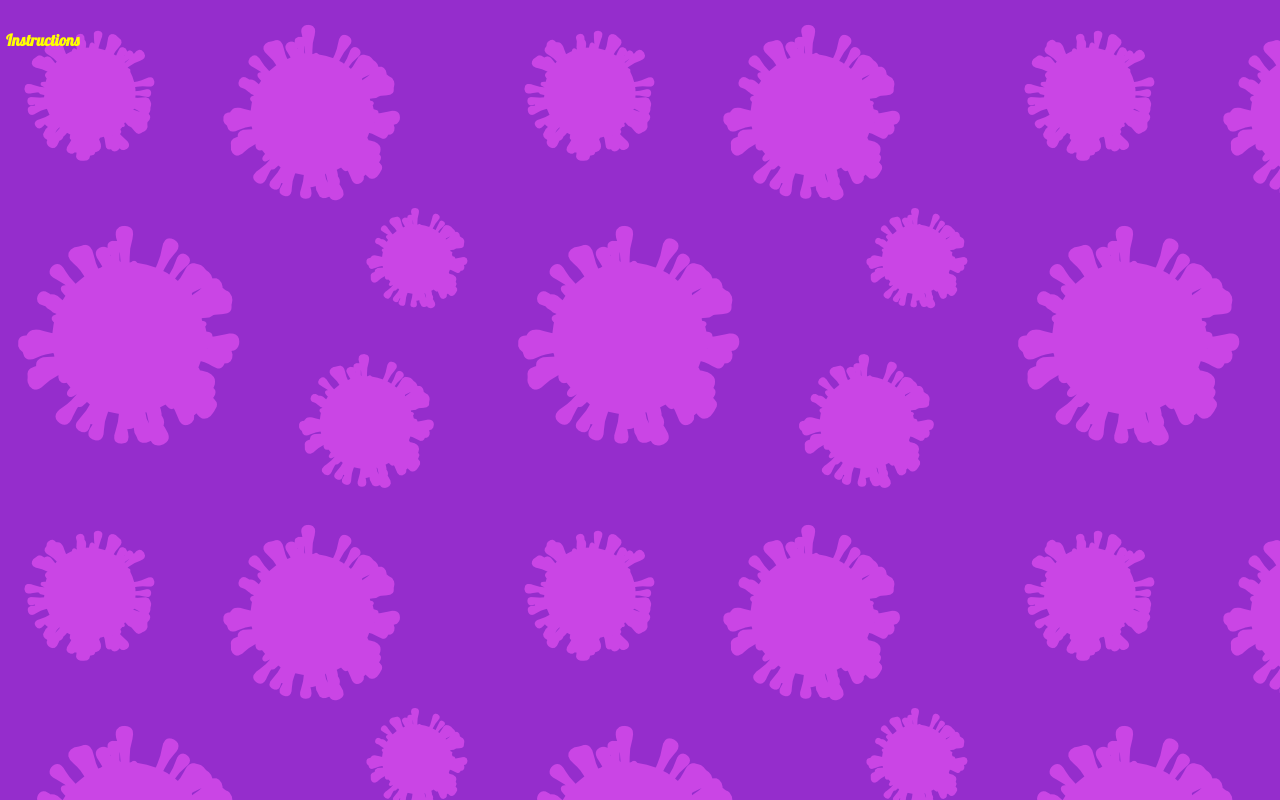
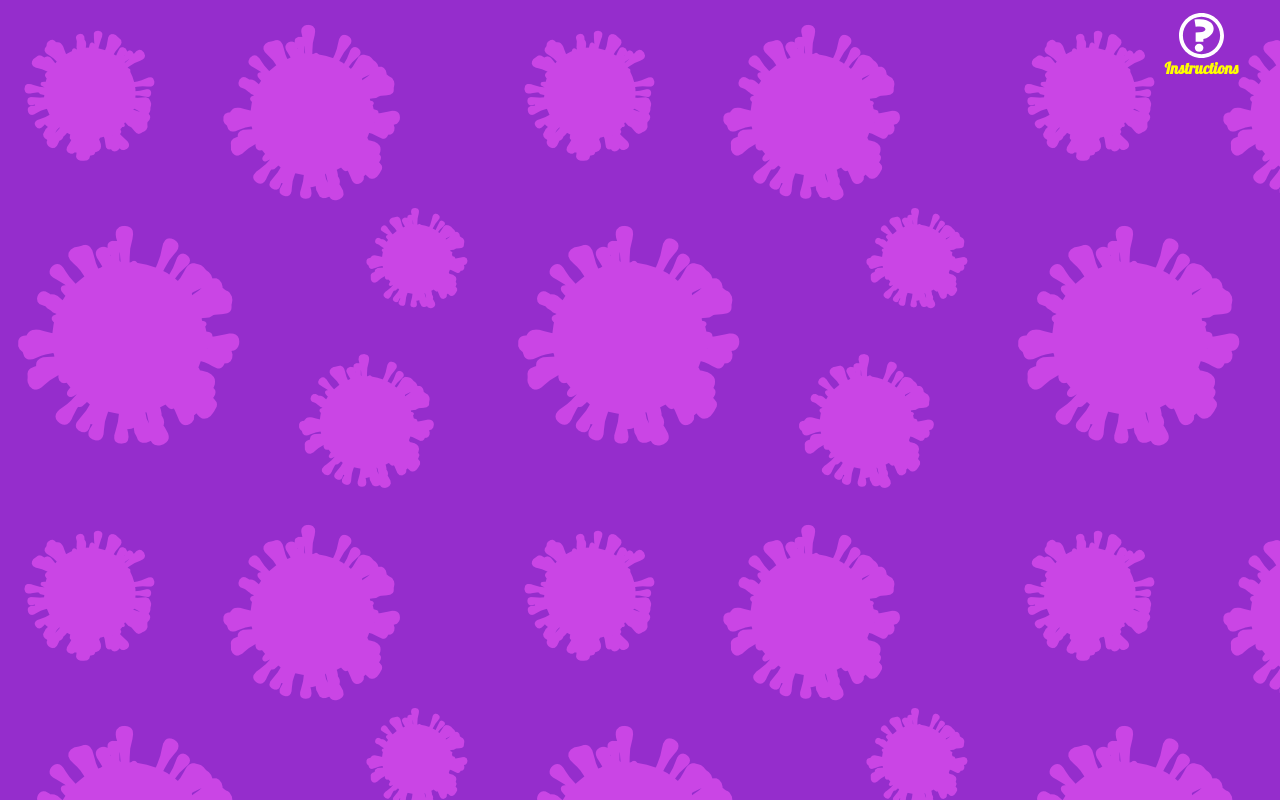
Before and after one commit to MagoroGraphics/covatars-remastered, a React (Create React App) app: page / in a window 1280 px wide. Built offline with nearby package versions, Linux system fonts and the light colour scheme; the HTML template or start-up script is replaced by a standard one.

Commit message:
Add icon and styling to instructions button

```diff
--- a/src/containers/MainContainer.tsx
+++ b/src/containers/MainContainer.tsx
@@ -7,7 +7,7 @@ import styled from "styled-components";
 
 const InstructionsButtonStyled = styled.button`
   color: yellow;
-  height: 10vh;
+  height: auto;
   width: auto;
   cursor: pointer;
   background-color:rgba(0,0,0,0);
@@ -15,6 +15,13 @@ const InstructionsButtonStyled = styled.button`
   font-weight: bold;
   font-size:2vh;
   font-family: 'Lobster';
+  position: absolute;
+  top: 0;
+  right: 0;
+  margin: 12px 36px;
+  display: flex;
+  flex-direction: column;
+  align-items: center;
 `;
 
 const MainContainer = () => {
@@ -28,15 +35,15 @@ const MainContainer = () => {
   return (
     <>
       <section>
-        <InstructionsButtonStyled onClick={toggleInstructionsModal}>Instructions</InstructionsButtonStyled>
+        <InstructionsButtonStyled onClick={toggleInstructionsModal}><img src="icons/instructions_icon.svg" width="45px"/>Instructions</InstructionsButtonStyled>
       </section>
       {isModalOpen && (
         <Modal toggleInstructionsModal={toggleInstructionsModal}>
           <Instructions />
         </Modal>
       )}
-      {/* {!isGameStarted && <PlayerCreation setIsGameStarted={setIsGameStarted} />}
-      {isGameStarted && <Game />} */}
+      {/* {!isGameStarted && <PlayerCreation setIsGameStarted={setIsGameStarted} />} */}
+      {/* {isGameStarted && <Game />} */}
     </>
   );
 };
```
